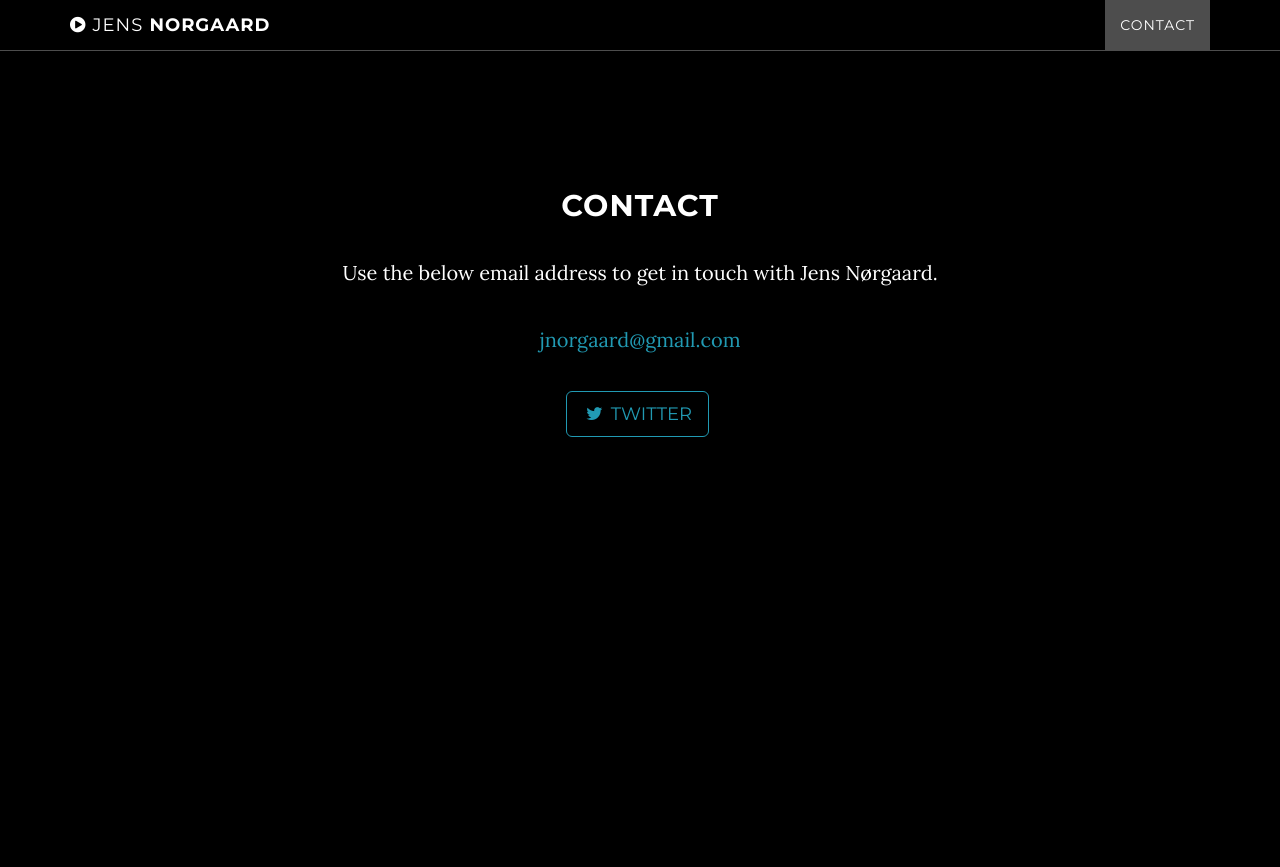
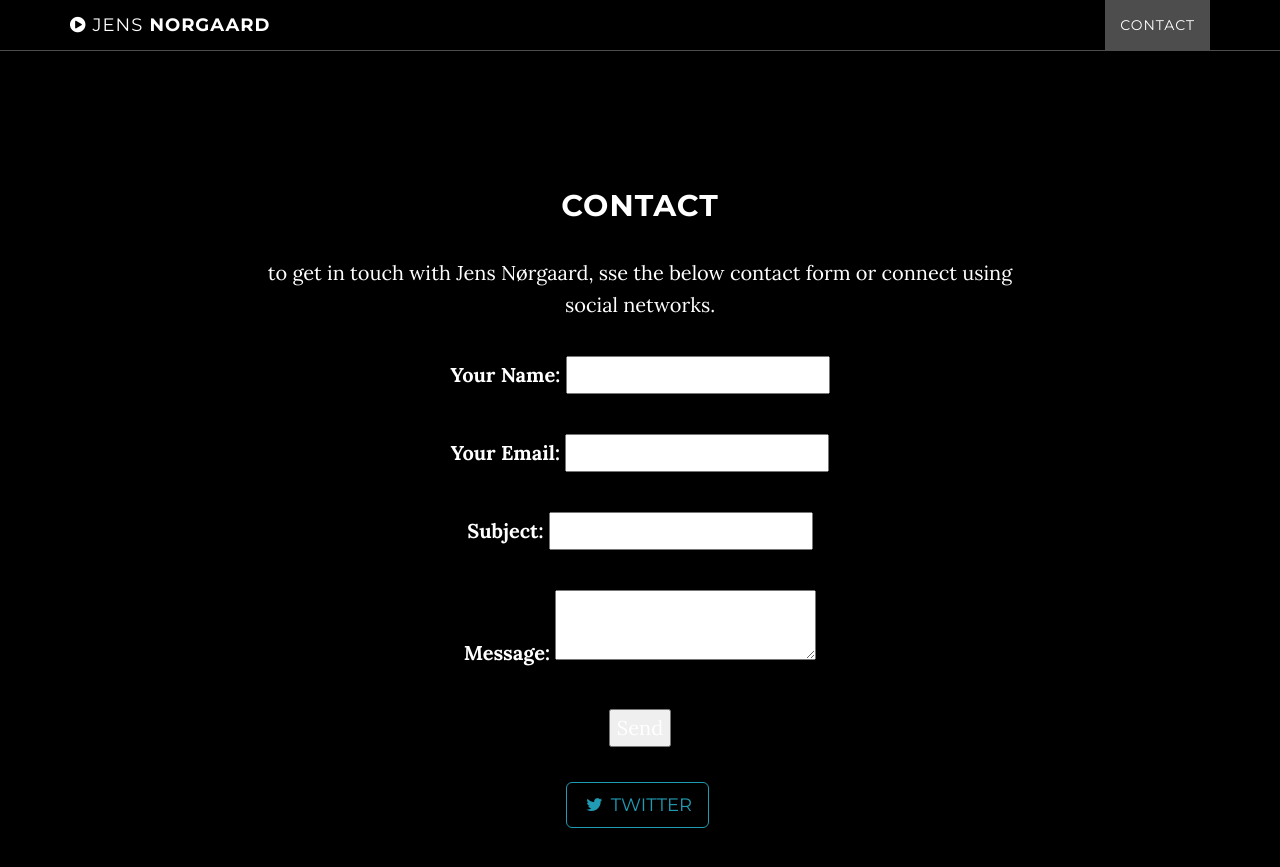
Before and after one commit to norjenweb/noergaard.com, a Jekyll site: the page built from index.html, in a window 1280 px wide and 900 px high, scrolled down 911 px. Shown: the top 867 px of the window. Built offline with Jekyll 4.4.1, drawn with Linux system fonts in a browser that asks for light colours.

Commit message:
Contact form

```diff
--- a/_includes/contact.html
+++ b/_includes/contact.html
@@ -3,9 +3,29 @@
         <div class="row">
             <div class="col-lg-8 col-lg-offset-2">
                 <h2>Contact</h2>
-                <p>Use the below email address to get in touch with Jens Nørgaard.</p>
-                <p><a href="mailto:{{ site.email }}">{{ site.email }}</a>
+                <p>
+                    to get in touch with Jens Nørgaard, sse the below contact form or connect using social networks.</p>
+                <p>
+
+                    <form name="contact" netlify>
+                    <p>
+                      <label>Your Name: <input type="text" name="name"></label>
+                    </p>
+                    <p>
+                      <label>Your Email: <input type="email" name="email"></label>
+                    </p>
+                    <p>
+                      <label>Subject: <input type="text" name="subject"></label>
+                    </p>
+                    <p>
+                      <label>Message: <textarea name="message"></textarea></label>
+                    </p>
+                    <p>
+                      <button type="submit">Send</button>
+                    </p>
+                  </form>
                 </p>
+
                 <ul class="list-inline banner-social-buttons">
                     {% for network in site.social %}
                     <li>
```
